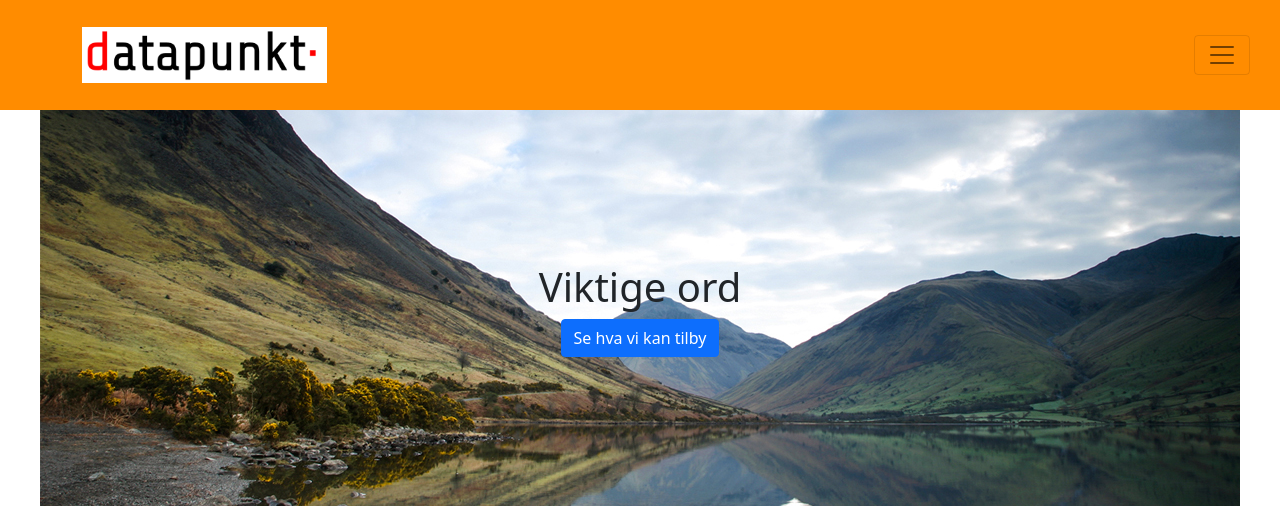
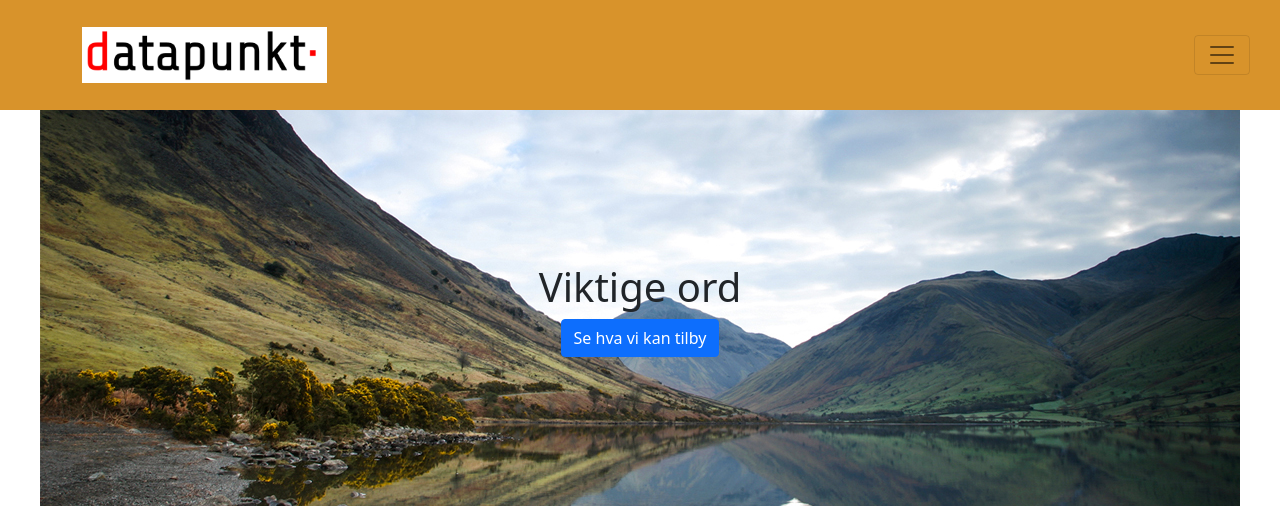
Before and after one commit to xibriz/datapunkt, a Jekyll site: the page built from docs/index.markdown, in a window 1280 px wide and 1400 px high. Shown: the top 506 px of the window. Built offline with Jekyll 4.4.1, drawn with Linux system fonts in a browser that asks for light colours; nearby versions of some CDN libraries; our own code applies the rules of GitHub Pages for plain Markdown files; grey boxes are pictures that could not be loaded.

Commit message:
added more vars

```diff
--- a/docs/assets/styles/style.css
+++ b/docs/assets/styles/style.css
@@ -1,7 +1,11 @@
 :root {
     --navbar-height: 110px;
     --top-container-height: 400px;
-    --background-color-navbar: darkorange;
+    --background-color-navbar: rgba(212, 136, 21, 0.904);
+    --background-color-odd: rgba(129, 83, 15, 0.904);
+    --text-color-odd: white;
+    --background-color-even: rgba(255, 168, 38, 0.904);
+    --text-color-even: rgb(34, 32, 32);
 }
 
 .navbar {
@@ -35,13 +39,13 @@
 }
 
 .odd-container {
-    background-color: brown;
-    color: rgb(235, 228, 228);
+    background-color: var(--background-color-odd);
+    color: var(--text-color-odd);
 }
 
 .even-container {
-    background-color: coral;
-    color: rgb(63, 50, 50);
+    background-color: var(--background-color-even);
+    color: var(--text-color-even);
 }
 
 .bottom-container {
```
